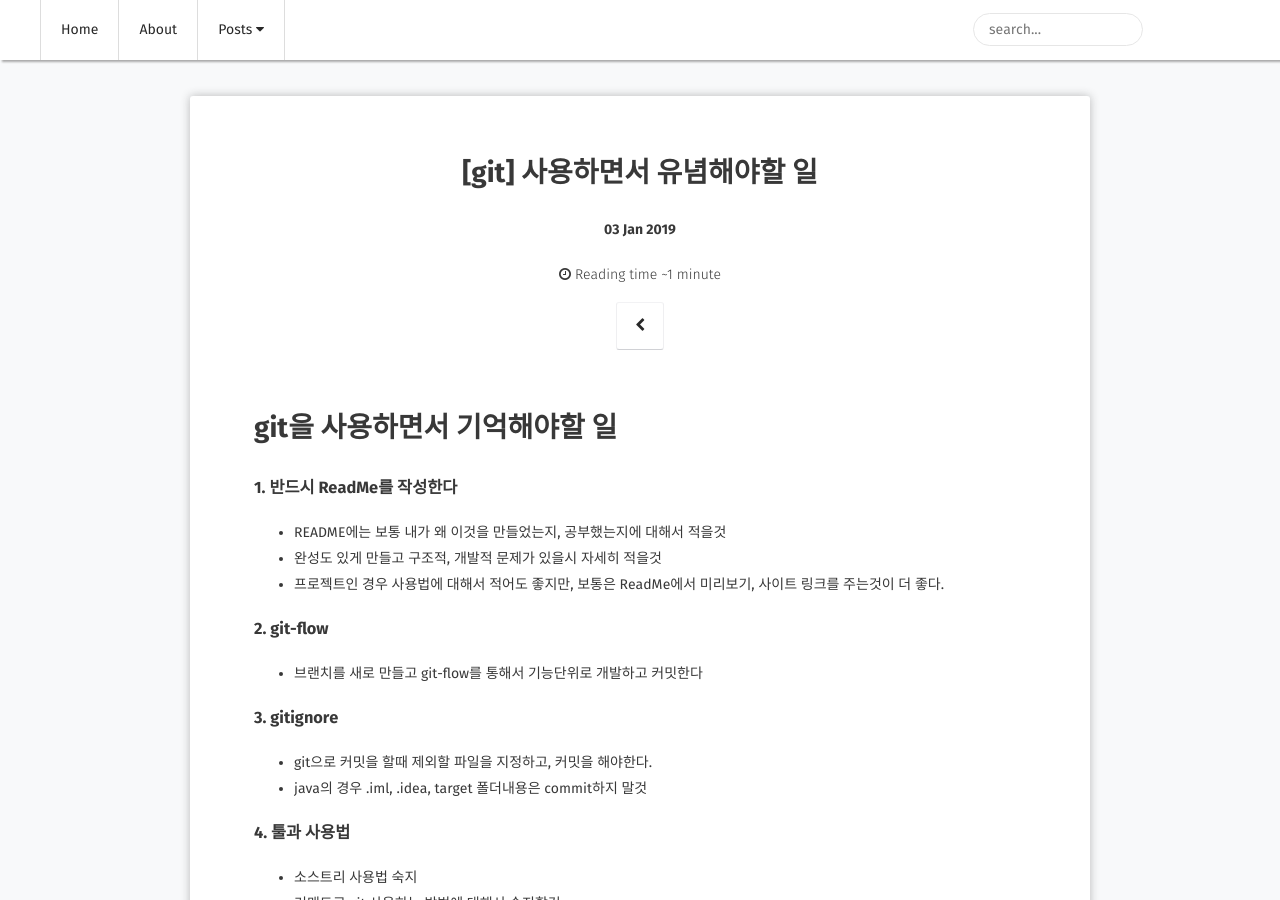
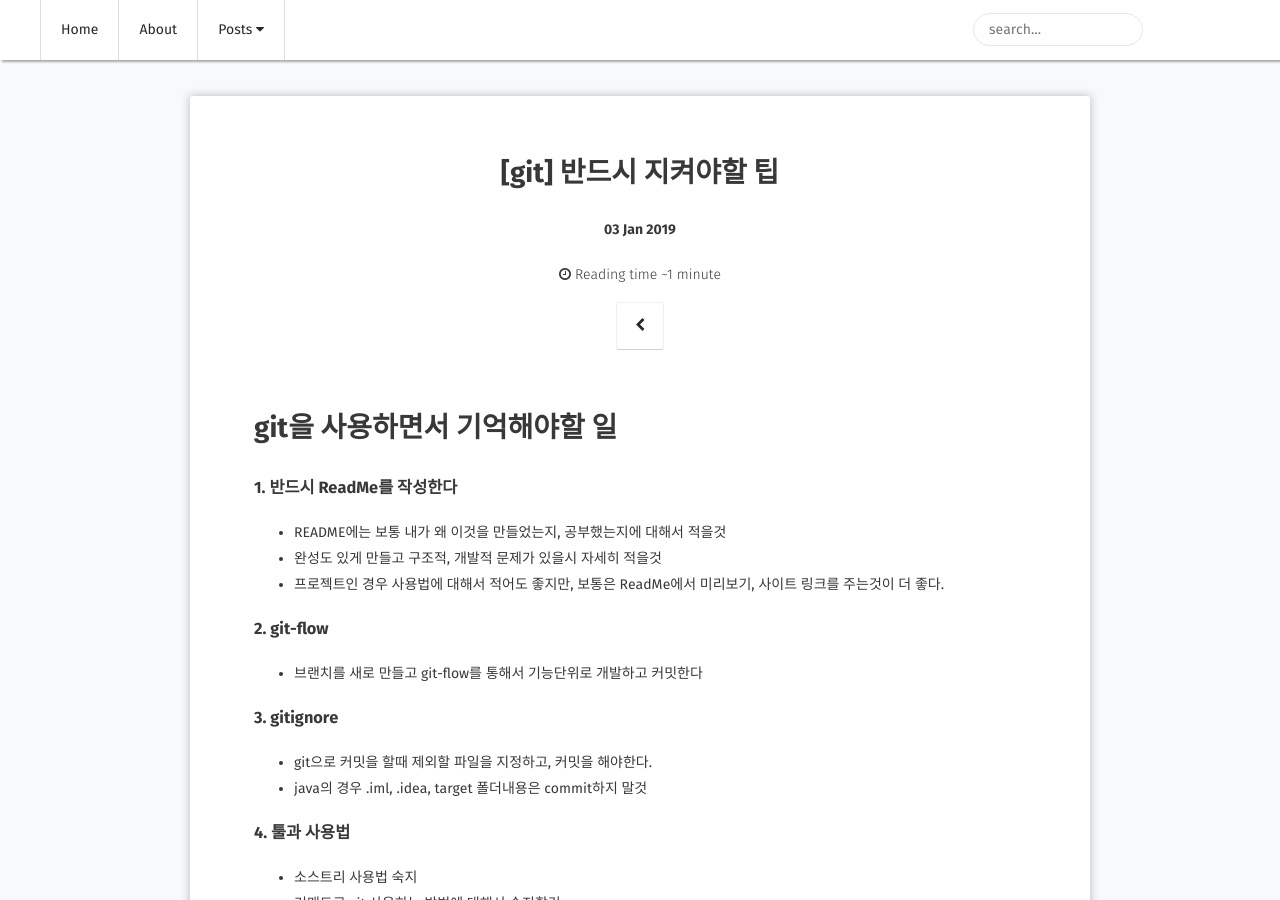
Before and after one commit to choiwono/choiwono.github.io, a Jekyll site: the page built from _posts/2019-01-04-git_01.md, in a window 1280 px wide and 900 px high. Built offline with Jekyll 4.4.1, drawn with Linux system fonts in a browser that asks for light colours; some web fonts are replaced; comment, search, counter and statistics services are not loaded.

Commit message:
#19.01.04 가장 기본적인 팁!!

```diff
--- a/_posts/2019-01-04-git_01.md
+++ b/_posts/2019-01-04-git_01.md
@@ -1,8 +1,8 @@
 ---
 layout: post
-title:  "[git] 사용하면서 유념해야할 일"
+title:  "[git] 반드시 지켜야할 팁"
 date:   2019-01-03
-excerpt: "GIT,GITHUB"
+excerpt: "GIT,GITHUB,cleanCode"
 java: true
 tag:
 - git
```
